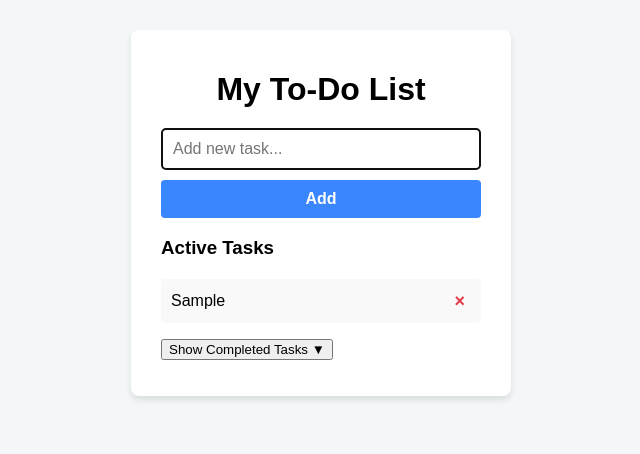
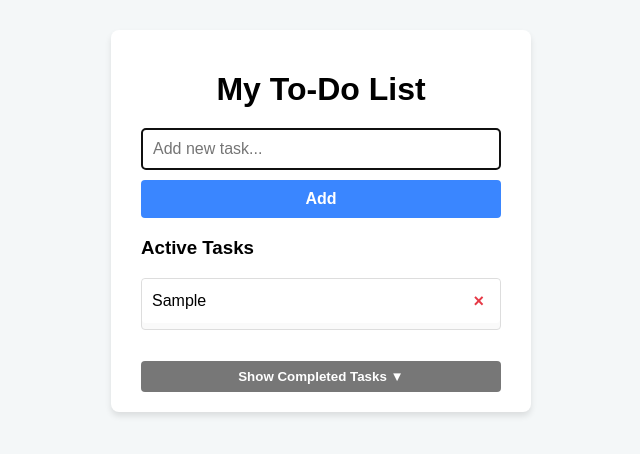
Before and after one commit to MehtaVraj18/To-Do-List, a plain HTML site: page index.html in a window 1280 px wide. Both pictures are taken after typing "Sample" into the empty fields and a click on the button "Add". Shown: the whole page, without its empty margins (319-959 px from the left). Drawn offline with Linux system fonts and the light colour scheme.

Commit message:
Update style.css

```diff
--- a/style.css
+++ b/style.css
@@ -14,7 +14,7 @@ body {
   padding: 20px 30px;
   border-radius: 8px;
   box-shadow: 0 4px 6px rgb(0 0 0 / 0.1);
-  width: 320px;
+  width: 360px;
 }
 
 h1 {
@@ -49,25 +49,45 @@ h1 {
   background-color: #265dcc;
 }
 
-#task-list {
+.task-list {
   list-style: none;
   padding: 0;
-  margin-top: 20px;
+  margin-top: 10px;
+  min-height: 40px;
+  border: 1px solid #ddd;
+  border-radius: 4px;
+  background: #fafafa;
 }
 
 .task-item {
   padding: 12px 10px;
-  background: #f9f9f9;
-  margin-bottom: 8px;
+  background: #fff;
+  margin-bottom: 6px;
   border-radius: 4px;
   display: flex;
   justify-content: space-between;
   align-items: center;
+  cursor: grab;
+  user-select: none;
+}
+
+.task-item.dragging {
+  opacity: 0.6;
 }
 
 .task-item.completed {
   text-decoration: line-through;
   color: #888;
+  background: #e0e0e0;
+  cursor: default;
+}
+
+.task-item input[type="text"] {
+  font-size: 16px;
+  border: none;
+  outline: none;
+  flex-grow: 1;
+  background: transparent;
 }
 
 .delete-btn {
@@ -78,4 +98,26 @@ h1 {
   cursor: pointer;
   font-size: 18px;
   line-height: 1;
+  margin-left: 10px;
 }
+
+#toggle-completed-btn {
+  margin-top: 15px;
+  width: 100%;
+  padding: 8px;
+  border: none;
+  background: #777;
+  color: white;
+  border-radius: 4px;
+  cursor: pointer;
+  font-weight: bold;
+  user-select: none;
+}
+
+#toggle-completed-btn:hover {
+  background: #555;
+}
+
+.completed-list.hidden {
+  display: none;
+}
```
